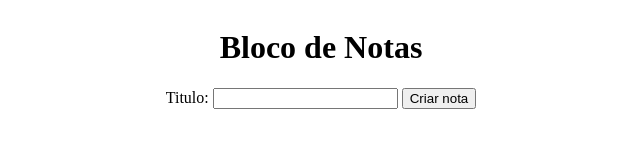
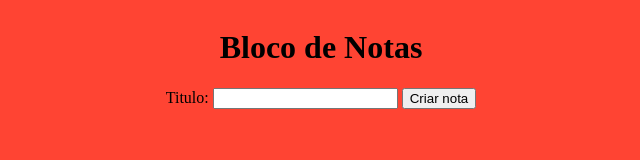
Before and after one commit to AnonymoxZ/learn-git, a plain HTML site: page index.html in a window 1280 px wide. Shown: the whole page, without its empty margins (319-959 px from the left). Drawn offline with Linux system fonts and the light colour scheme.

Commit message:
follow background

```diff
--- a/index.html
+++ b/index.html
@@ -14,6 +14,7 @@ display: flex;
 justify-content: center;
 text-align: center;
 items-align: center;
+background-color: #f43;
 }
 
 </style>
```
